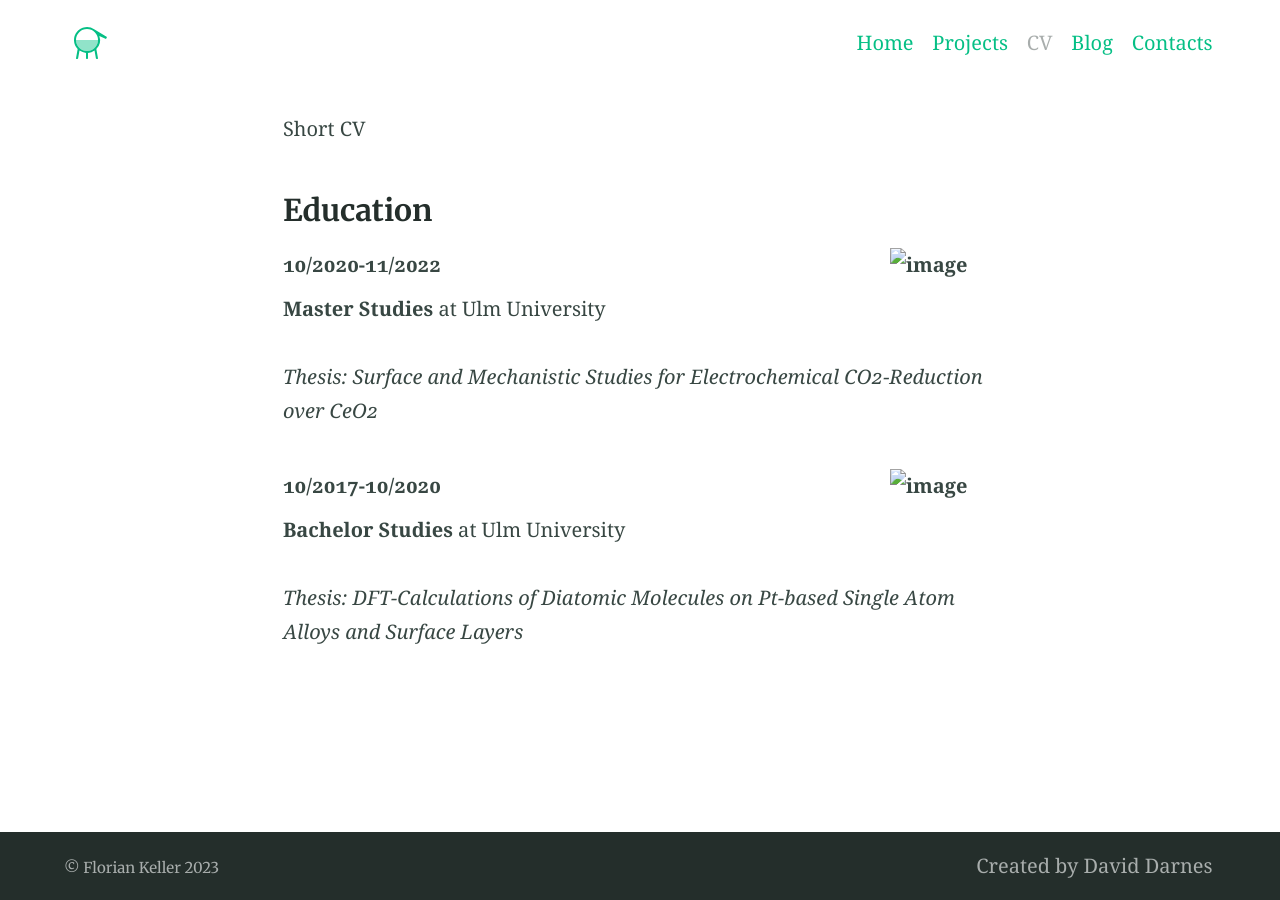
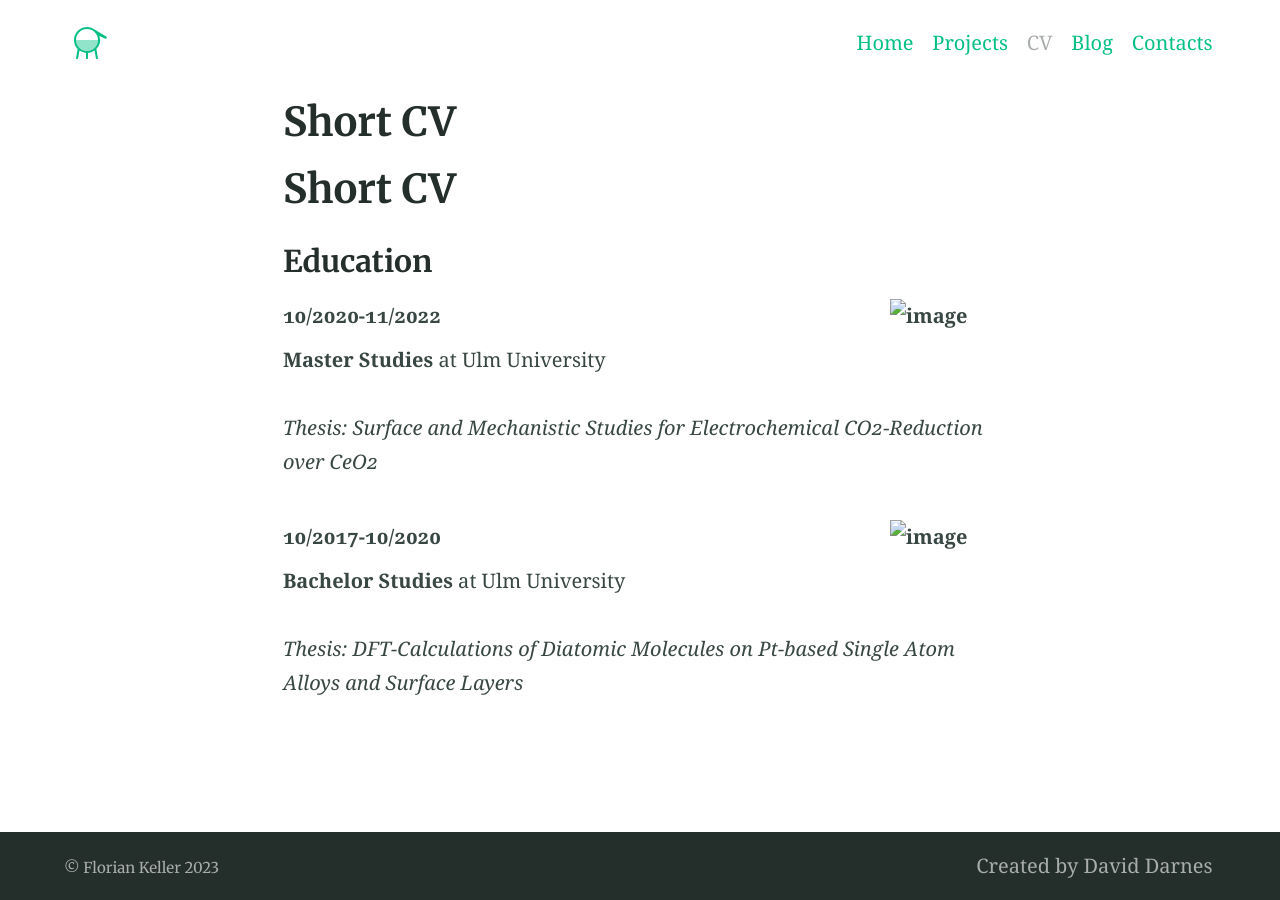
Before and after one commit to FlorianMKeller/Fkeller1, a Jekyll site: the page built from CV.md, in a window 1280 px wide. Built offline with Jekyll 4.4.1, drawn with Linux system fonts in a browser that asks for light colours; our own code applies the rules of GitHub Pages for plain Markdown files.

Commit message:
Update CV.md

```diff
--- a/CV.md
+++ b/CV.md
@@ -1,4 +1,4 @@
-Short CV
+# Short CV
 
 
 ### Education
```
